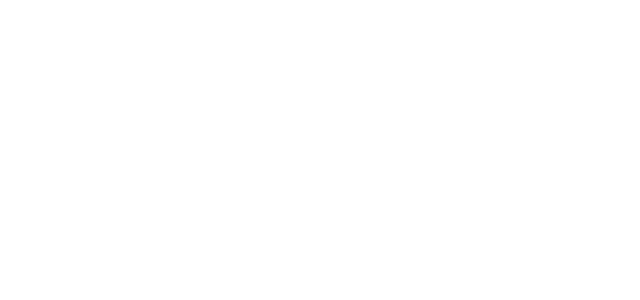
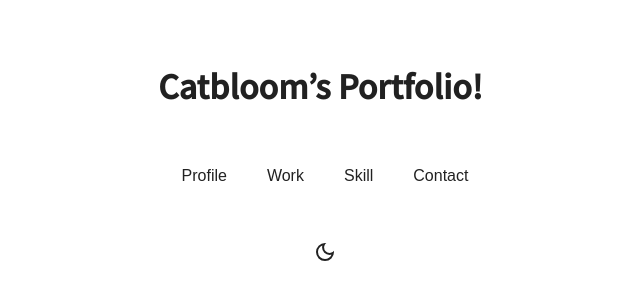
Before and after one commit to CatBloom/portfolio, a Vue app: page / in a window 1280 px wide. Before the commit this address had no page. Shown: the part 152-452 px from the top of the page, without its empty margins (315-955 px from the left). Built offline with nearby package versions, Linux system fonts and the light colour scheme.

Commit message:
名称変更

```diff
--- a/src/App.vue
+++ b/src/App.vue
@@ -1,7 +1,7 @@
 <template>
   <div class="wrapper" :class="{ dark: isDarkMode }">
     <header class="header">
-      <TopView />
+      <PageHeader />
     </header>
     <main class="content">
       <RouterView />
@@ -28,7 +28,7 @@
 </style>
 
 <script setup lang="ts">
-import TopView from './views/TopView.vue';
+import PageHeader from './components/PageHeader.vue';
 import { RouterView } from 'vue-router';
 import { useDarkModeStore } from './stores/dark-mode';
 import { storeToRefs } from 'pinia';
--- a/src/components/PageHeader.vue
+++ b/src/components/PageHeader.vue
@@ -1,5 +1,5 @@
 <template>
-  <div class="top">
+  <div class="header">
     <h1 class="typing-animation">
       {{ typingText }}
     </h1>
@@ -46,7 +46,7 @@
 </script>
 
 <style scoped lang="scss">
-.top {
+.header {
   display: flex;
   justify-content: center;
   align-items: center;
```
